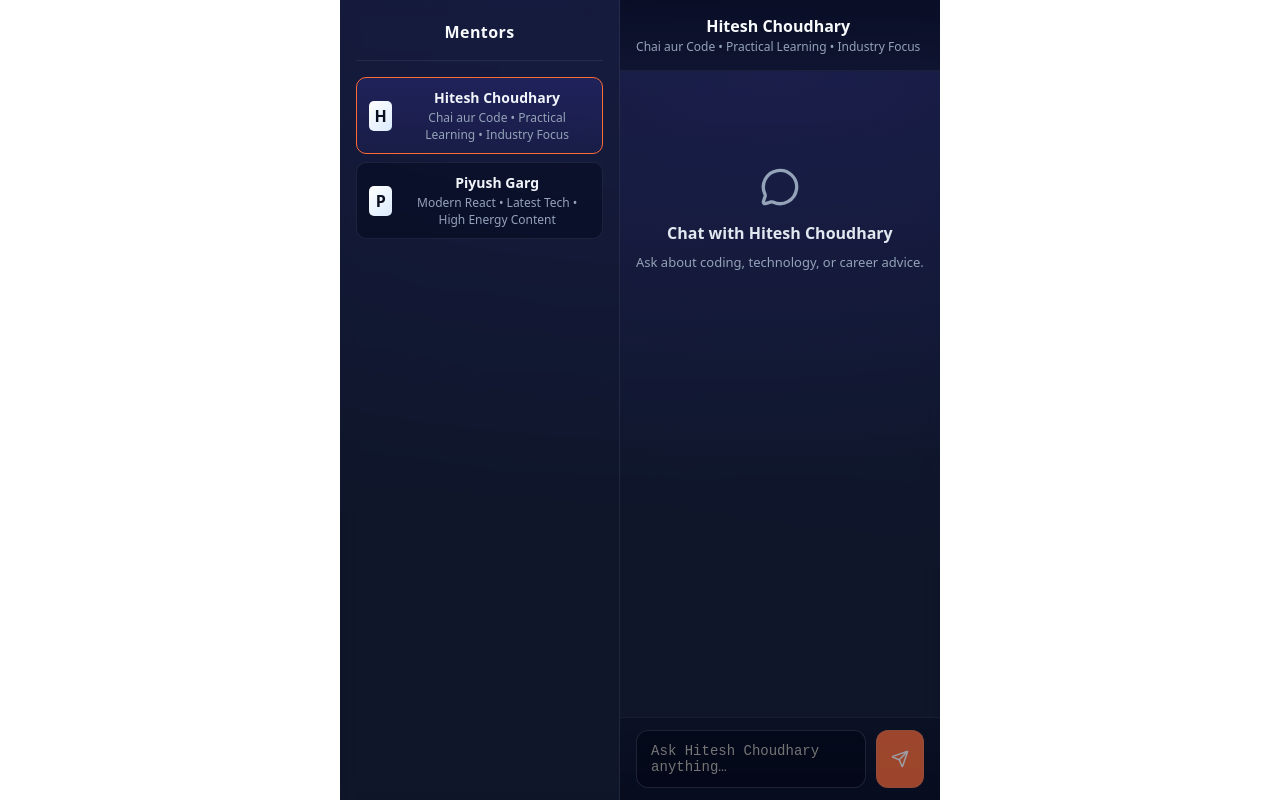
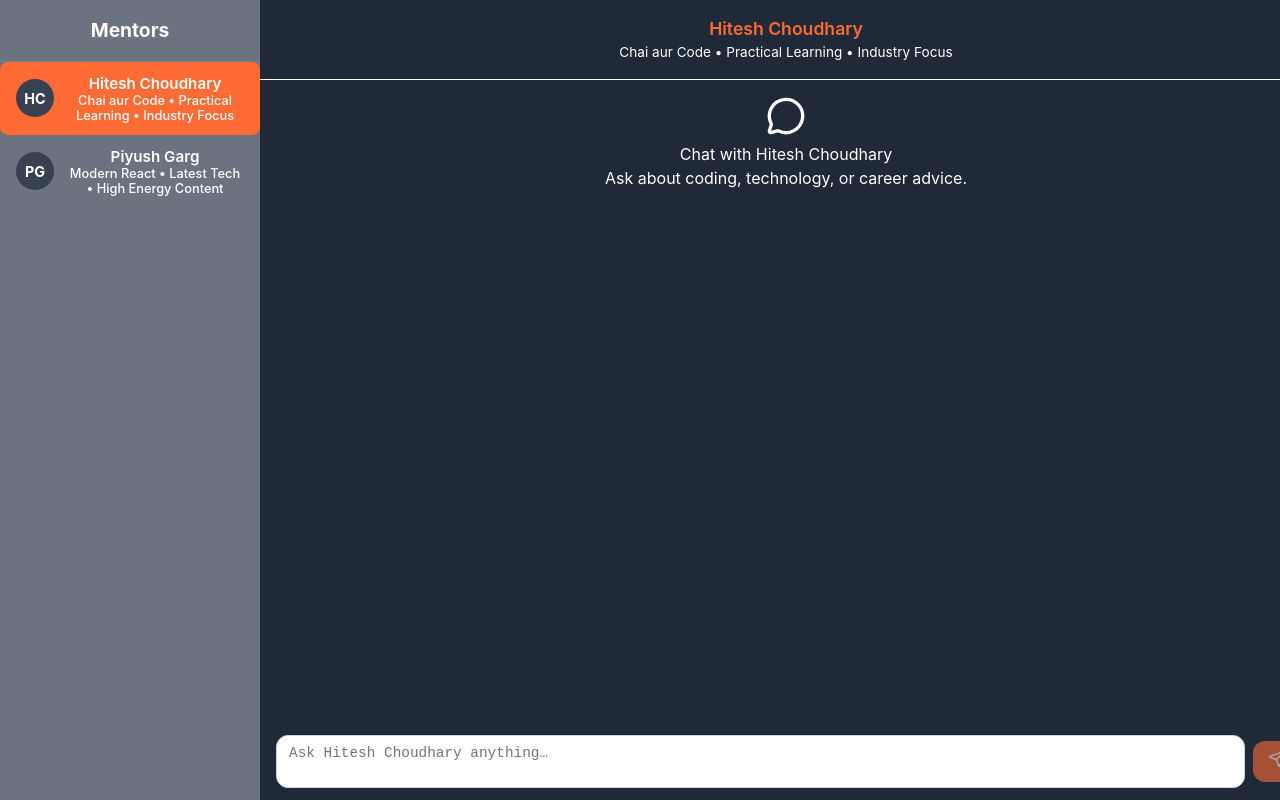
Before and after one commit to Ashwinumbarkar20/Persona-AI-chattingBot, a React (Vite) app in the folder FrontEnd/vite-project/: page / in a window 1280 px wide. Built offline with nearby package versions, Linux system fonts and the light colour scheme.

Commit message:
Ui Changed

```diff
--- a/FrontEnd/vite-project/src/App.css
+++ b/FrontEnd/vite-project/src/App.css
@@ -1,7 +1,7 @@
 #root {
-  max-width: 1280px;
+
   margin: 0 auto;
-
+ width: 100%;
   text-align: center;
 }
 
--- a/FrontEnd/vite-project/src/Component/PersonaChatbot.css
+++ b/FrontEnd/vite-project/src/Component/PersonaChatbot.css
@@ -1,231 +1,330 @@
+/* Root container */
 .chat-root {
-  --accent: #4f46e5;
+  --accent: #6366f1;
+  display: flex;
   height: 100vh;
   width: 100%;
-  display: flex;
-  align-items: stretch;
-  justify-content: center;
-  background: radial-gradient(1200px 600px at 10% -10%, rgba(79,70,229,0.25), transparent),
-              radial-gradient(1000px 500px at 110% 10%, rgba(79,70,229,0.15), transparent),
-              #0f172a;
-  color: #e5e7eb;
+  font-family: "Inter", sans-serif;
+  background: #f9fafb;
+  color: #111827;
 }
 
+/* Layout wrapper */
 .chat-container {
-  display: grid;
-  grid-template-columns: 280px 1fr;
-  width: 100%;
-  height: 100vh;
-  background: rgba(15, 23, 42, 0.6);
-  backdrop-filter: blur(8px);
+  display: flex;
+  flex: 1;
+  overflow: hidden;
 }
 
+/* Sidebar */
 .sidebar {
-  border-right: 1px solid rgba(148, 163, 184, 0.12);
+  width: 260px;
+  background: #6b7280;
+  color: #ffffff;
   display: flex;
   flex-direction: column;
-  padding: 16px;
+  transition: all 0.3s ease;
 }
 
 .sidebar-header {
-  padding: 4px 2px 16px;
-  border-bottom: 1px solid rgba(148, 163, 184, 0.12);
-  margin-bottom: 16px;
-}
-
-.brand {
-  font-weight: 700;
-  letter-spacing: 0.4px;
-  color: #f8fafc;
+  padding: 1rem;
+  font-size: 1.2rem;
+  font-weight: bold;
+  color: #FFFFFF;
+  border-bottom: 1px solid rgba(255, 255, 255, 0.1);
 }
 
 .persona-list {
-  display: flex;
-  flex-direction: column;
-  gap: 8px;
-  overflow: auto;
+  width: 100%;
+  flex: 1;
+  overflow-y: auto;
+  height: 100%;
+
 }
 
 .persona-button {
   display: flex;
-  gap: 12px;
   align-items: center;
+  gap: 0.75rem;
   width: 100%;
-  padding: 10px 12px;
-  border-radius: 10px;
-  border: 1px solid rgba(148, 163, 184, 0.12);
-  background: rgba(2, 6, 23, 0.4);
-  color: #e5e7eb;
+  padding: 0.75rem 1rem;
+  background: transparent;
+  border: none;
+  outline: none;
   cursor: pointer;
-  transition: transform 120ms ease, background 120ms ease, border-color 120ms ease;
+  color: #ffffff;
+  transition: background 0.2s ease;
 }
 
 .persona-button:hover {
-  background: rgba(30, 41, 59, 0.5);
-  border-color: rgba(148, 163, 184, 0.2);
+  background: #ffffff1a;
 }
 
 .persona-button.active {
-  border-color: var(--accent);
-  background: linear-gradient(180deg, rgba(79,70,229,0.18), rgba(79,70,229,0.08));
+  background: var(--accent);
+  color: #ffffff;
 }
 
 .persona-avatar {
-  width: 35px;
-  height: 30px;
-  border-radius: 5px;
-  display: grid;
-  place-items: center;
-  font-weight: 700;
-  color: #0b1020;
-  background: linear-gradient(135deg, #ffffff, #dbeafe);
+  width: 38px;
+  height: 38px;
+  border-radius: 9999px;
+  background: #374151;
+  color: #fff;
+  display: flex;
+  align-items: center;
+  justify-content: center;
+  font-weight: bold;
+  font-size: 0.9rem;
+  flex-shrink: 0;
 }
 
 .persona-meta {
-  display: grid;
-  gap: 2px;
+  display: flex;
+  flex-direction: column;
 }
 
 .persona-name {
-  font-size: 14px;
+  font-size: 0.95rem;
   font-weight: 600;
-  color: #f1f5f9;
 }
 
 .persona-info {
-  font-size: 12px;
-  color: #94a3b8;
+  font-size: 0.8rem;
+  color: #ffffff;
 }
 
+/* Chat Pane */
 .chat-pane {
-  display: grid;
-  grid-template-rows: auto 1fr auto;
-  min-width: 0;
+  flex: 1;
+  display: flex;
+  flex-direction: column;
+  background: #fff;
 }
 
+/* Chat Header */
 .chat-header {
-  display: flex;
-  align-items: center;
-  gap: 12px;
-  padding: 14px 16px;
-  border-bottom: 1px solid rgba(148, 163, 184, 0.12);
-  background: linear-gradient(180deg, rgba(2,6,23,0.6), rgba(2,6,23,0.3));
+  padding: 1rem;
+  border-bottom: 1px solid #ffffff;
+  background: #1f2937;
+  width: 100%;
 }
 
-.header-meta { display: grid; }
-.header-title { font-weight: 700; color: #f8fafc; }
-.header-subtitle { font-size: 12px; color: #94a3b8; }
-
-.messages {
-  overflow-y: scroll;
-  padding: 16px;
-  display: flex;
-  flex-direction: column;
-  gap: 10px;
-  background: radial-gradient(800px 400px at 50% 0%, rgba(79,70,229,0.08), transparent);
-  min-height: 0;
-  height: 75vh;
-  contain: layout paint;
+.header-title {
+  font-size: 1.1rem;
+  font-weight: 600;
+  color: var(--accent);
 }
 
-.empty-state {
-  margin-top: 10vh;
-  display: grid;
-  place-items: center;
-  gap: 8px;
-  color: #94a3b8;
+.header-subtitle {
+  font-size: 0.85rem;
+  color: #ffffff;
 }
 
-.empty-title { color: #e2e8f0; font-weight: 600; }
-.empty-subtitle { font-size: 13px; }
+/* Messages */
+.messages {
+  flex: 1;
+  padding: 1rem;
+  overflow-y: auto;
+  background: #1f2937;
+  padding-bottom: 80px;
+  scroll-behavior: smooth;
+  scrollbar-width: none;
+  width: 100%;
+}
 
 .message-row {
   display: flex;
   align-items: flex-end;
-  gap: 8px;
-  width: 100%;
+  margin-bottom: 0.75rem;
 }
-.message-row.user { justify-content: flex-end; }
-.message-row.bot { justify-content: flex-start; }
+
+.message-row.user {
+  justify-content: flex-end;
+  text-align: right;
+}
+
+.message-row.bot {
+  justify-content: flex-start;
+  text-align: start;
+}
+
+.bubble {
+  max-width: 65%;
+  padding: 0.75rem 1rem;
+  border-radius: 1rem;
+  line-height: 1.4;
+  font-size: 0.9rem;
+  word-wrap: break-word;
+}
+
+.bubble.user {
+  background: var(--accent);
+  color: #fff;
+  border-bottom-right-radius: 0.3rem;
+}
+
+.bubble.bot {
+  background: #e5e7eb;
+  color: #111827;
+  border-bottom-left-radius: 0.3rem;
+}
+
+.bubble.error {
+  background: #fee2e2;
+  color: #991b1b;
+  border: 1px solid #fca5a5;
+}
 
 .message-avatar {
   width: 32px;
   height: 32px;
-  border-radius: 50%;
-  display: grid;
-  place-items: center;
-  font-size: 12px;
-  font-weight: 700;
-  color: #0b1020;
-  background: linear-gradient(135deg, #ffffff, #e2e8f0);
-}
-.message-avatar.you {
-  background: linear-gradient(135deg, #22d3ee, #06b6d4);
-  color: #01141a;
+  margin: 0 0.5rem;
+  border-radius: 9999px;
+  background: #d1d5db;
+  display: flex;
+  align-items: center;
+  justify-content: center;
+  font-size: 0.85rem;
+  font-weight: bold;
+  flex-shrink: 0;
 }
 
-.bubble {
-  padding: 10px 12px;
-  border-radius: 12px;
-  max-width: min(72%, 720px);
-  line-height: 1.4;
-  font-size: 14px;
-  border: 1px solid rgba(148, 163, 184, 0.12);
-  background: rgba(2, 6, 23, 0.6);
-  color: #e5e7eb;
-  word-break: break-word;
-  overflow-wrap: anywhere;
-  white-space: pre-wrap;
+.message-avatar.you {
+  background: var(--accent);
+  color: #fff;
 }
-.bubble.user {
-  background: linear-gradient(180deg, rgba(34,211,238,0.25), rgba(34,211,238,0.15));
-  border-color: rgba(34,211,238,0.35);
+
+.typing {
+  font-size: 0.85rem;
+  color: #6b7280;
+  margin: 0.5rem 0;
+  padding-left: 0.5rem;
 }
-.bubble.bot { background: linear-gradient(180deg, rgba(79,70,229,0.22), rgba(79,70,229,0.1)); border-color: rgba(79,70,229,0.35); }
-.bubble.error { background: rgba(239, 68, 68, 0.15); border-color: rgba(239, 68, 68, 0.35); }
 
-/* Ensure bubbles hug the correct edge consistently */
-.message-row.user .bubble { margin-left: auto; }
-.message-row.bot .bubble { margin-right: auto; }
+/* Input Bar */
+.input-bar {
+  display: flex;
+  align-items: center;
+  padding: 0.75rem 0px;
 
-.typing { color: #94a3b8; font-style: italic; padding-left: 44px; }
+  position: absolute;
+  bottom: 0;
 
-.input-bar {
-  display: grid;
-  grid-template-columns: 1fr auto;
-  gap: 10px;
-  padding: 12px 16px;
-  border-top: 1px solid rgba(148, 163, 184, 0.12);
-  background: linear-gradient(0deg, rgba(2,6,23,0.6), rgba(2,6,23,0.3));
-
-  bottom: 0;
+justify-content: center;
+width: 80vw;
+  z-index: 1000;
 }
 
 .input-textarea {
+  flex: 1;
   resize: none;
-  padding: 12px 14px;
-  border-radius: 12px;
-  border: 1px solid rgba(148, 163, 184, 0.18);
-  background: rgba(2, 6, 23, 0.6);
-  color: #e5e7eb;
+  padding: 0.6rem 0.75rem;
+  border: 1px solid #d1d5db;
+  border-radius: 0.75rem;
   outline: none;
-  font-size: 14px;
+  font-size: 0.9rem;
+  margin-right: 0.5rem;
+  width: 75%;
 }
-.input-textarea:focus { border-color: var(--accent); box-shadow: 0 0 0 2px rgba(79,70,229,0.25); }
+
+.input-textarea:disabled {
+  background: #5c5f65;
+}
 
 .send-button {
-  display: grid;
-  place-items: center;
-  padding: 0 14px;
-  border-radius: 12px;
-  border: 1px solid rgba(148, 163, 184, 0.18);
   background: var(--accent);
-  color: #ffffff;
+  border: none;
+  color: #fff;
+  border-radius: 0.75rem;
+  padding: 0.6rem 0.9rem;
   cursor: pointer;
+  transition: background 0.2s ease;
 }
-.send-button:disabled { opacity: 0.6; cursor: not-allowed; }
 
-@media (max-width: 880px) {
-  .chat-container { grid-template-columns: 1fr; }
-  .sidebar { display: none; }
+.send-button:disabled {
+  opacity: 0.6;
+  cursor: not-allowed;
 }
+
+/* ---------- Responsive ---------- */
+
+/* Medium screens: collapse sidebar */
+@media (max-width: 900px) {
+  .sidebar {
+    width: 80px;
+    display: flex;
+    flex-direction: column;
+    gap: 0.75rem;
+  }
+
+  .persona-button {
+    flex-direction: column;
+    justify-content: center;
+    gap: 0.3rem;
+    padding: 0.75rem 0.5rem;
+  }
+
+  .persona-meta {
+    display: none;
+  }
+
+  .sidebar-header {
+    display: none;
+  }
+}
+
+/* Small screens: sidebar becomes top bar */
+@media (max-width: 600px) {
+  .chat-root {
+    flex-direction: column;
+  }
+
+  .sidebar {
+    width: auto;
+    height: 100vh;
+     display: flex;
+    flex-direction: column;
+  }
+
+  .persona-list {
+    display: flex;
+    flex-direction: column;
+    padding-top: 10px;
+    justify-content: flex-start;
+    align-items: center;
+
+  }
+
+  .persona-button {
+
+    flex-direction: row;
+    gap:8px;
+    padding: 0.5rem 0.5rem;
+    align-items: center;
+  }
+
+  .persona-meta {
+    display: none;
+  }
+
+  .chat-pane {
+    flex: 1;
+  }
+
+  .messages {
+  overflow-y: scroll;
+    display: flex;
+    flex-direction: column;
+ scroll-behavior: smooth;
+ padding-bottom: 70px;
+ scrollbar-width: none;
+  }
+  .input-bar {
+    position: absolute;
+    bottom: 0;
+    width: 75%;
+    z-index: 1000;
+    background-color: inherit;
+  }
+}
--- a/FrontEnd/vite-project/src/Component/PersonaChatbot.jsx
+++ b/FrontEnd/vite-project/src/Component/PersonaChatbot.jsx
@@ -1,7 +1,7 @@
 import React, { useState, useEffect, useRef, useMemo } from "react";
 import { Send, MessageCircle } from "lucide-react";
 import "./PersonaChatbot.css";
-
+import TypingDots from "./TypingDots";
 const PersonaChatbot = () => {
   const [currentPersona, setCurrentPersona] = useState("hitesh");
   const [messagesByPersona, setMessagesByPersona] = useState({
@@ -16,6 +16,7 @@
 
     hitesh: {
       name: "Hitesh Choudhary",
+      code: "HC",
       icon: "Tea",
       info: "Chai aur Code • Practical Learning • Industry Focus",
       primary: "#FF6B35",
@@ -53,6 +54,7 @@
 
     piyush: {
       name: "Piyush Garg",
+      code: "PG",
       icon: "ZAP",
       info: "Modern React • Latest Tech • High Energy Content",
       primary: "#6366F1",
@@ -189,7 +191,7 @@
                   onClick={() => switchPersona(key)}
                   disabled={isTyping}
                 >
-                  <div className="persona-avatar" aria-hidden>{persona.name.charAt(0)}</div>
+                  <div className="persona-avatar persona-code" aria-hidden>{persona.code || persona.name.split(' ').map(w=>w[0]).slice(0,2).join('').toUpperCase()}</div>
                   <div className="persona-meta">
                     <div className="persona-name">{persona.name}</div>
                     <div className="persona-info">{persona.info}</div>
@@ -210,10 +212,10 @@
 
           <section className="messages">
             {currentMessages.length === 0 ? (
-              <div className="empty-state">
+              <div className="empty-state" style={{color:"#FFFFFF",textWrap:"wrap"}}>
                 <div className="empty-icon"><MessageCircle size={40} /></div>
                 <div className="empty-title">Chat with {currentPersona_.name}</div>
-                <div className="empty-subtitle">Ask about coding, technology, or career advice.</div>
+                <div className="empty-subtitle" style={{textWrap:"wrap"}}>Ask about coding, technology, or career advice.</div>
               </div>
             ) : (
               <>
@@ -235,13 +237,14 @@
                     </div>
                   );
                 })}
-                {isTyping && <div className="typing">{currentPersona_.name} is typing…</div>}
+                {isTyping &&
+
+                <TypingDots></TypingDots>
+                }
                 <div ref={messagesEndRef} />
               </>
             )}
-          </section>
-
-          <footer className="input-bar">
+            <footer className="input-bar">
             <textarea
               className="input-textarea"
               value={inputMessage}
@@ -260,6 +263,9 @@
               <Send size={18} />
             </button>
           </footer>
+          </section>
+
+
         </main>
       </div>
     </div>
--- /dev/null
+++ b/FrontEnd/vite-project/src/Component/TypingDots.css
@@ -0,0 +1,48 @@
+/* TypingDots.css */
+.typing-dots {
+    display: inline-flex;
+    align-items: flex-end;
+    gap: 6px;
+    color: white;
+  }
+
+  .typing-dots span {
+    width: 10px;
+    height: 10px;
+    background-color: white;
+    border-radius: 50%;
+    display: inline-block;
+    animation: bounce 0.6s infinite;
+  }
+
+  .typing-dots span:nth-child(2) {
+    animation-delay: 0.2s;
+  }
+
+  .typing-dots span:nth-child(3) {
+    animation-delay: 0.4s;
+  }
+
+  @keyframes bounce {
+    0%, 80%, 100% {
+      transform: translateY(0);
+      opacity: 0.5;
+    }
+    40% {
+      transform: translateY(-6px);
+      opacity: 1;
+    }
+  }
+
+  /* Screen-reader only text */
+  .sr-only {
+    position: absolute;
+    width: 1px;
+    height: 1px;
+    padding: 0;
+    margin: -1px;
+    overflow: hidden;
+    clip: rect(0, 0, 0, 0);
+    white-space: nowrap;
+    border: 0;
+  }
--- /dev/null
+++ b/FrontEnd/vite-project/src/Component/TypingDots.jsx
@@ -0,0 +1,26 @@
+import React from "react";
+import "./TypingDots.css";
+
+/**
+ * TypingDots – simple 3-dot typing indicator (CSS animation)
+ *
+ * Usage:
+ *   <TypingDots />
+ *   <TypingDots className="text-gray-500" />
+ *   <TypingDots ariaLabel="Assistant is typing" />
+ */
+export default function TypingDots({ ariaLabel = "Typing…", className = "" }) {
+  return (
+    <div
+      role="status"
+      aria-live="polite"
+      aria-label={ariaLabel}
+      className={`typing-dots ${className}`}
+    >
+      <span className="sr-only">{ariaLabel}</span>
+      <span></span>
+      <span></span>
+      <span></span>
+    </div>
+  );
+}
```
